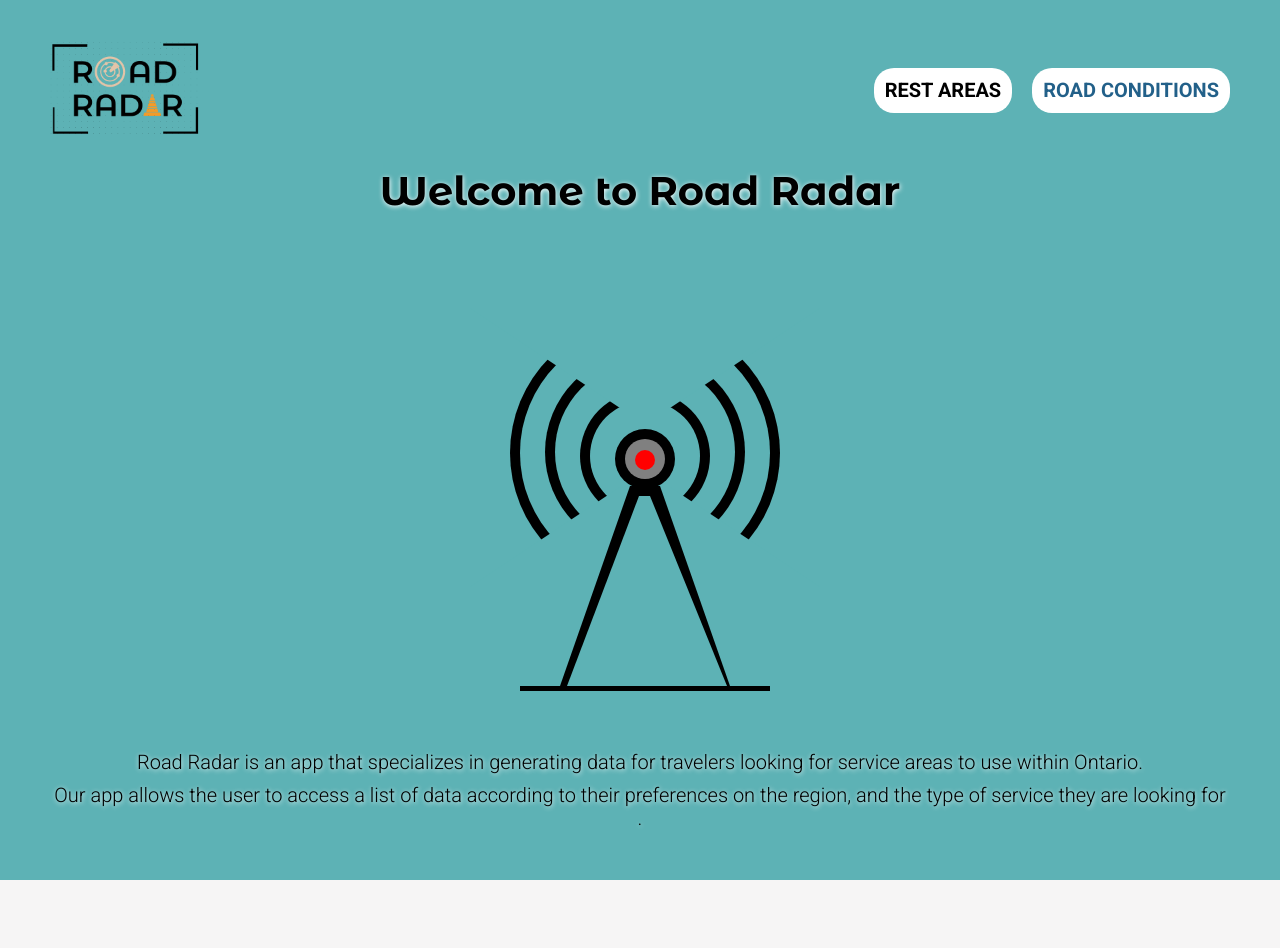
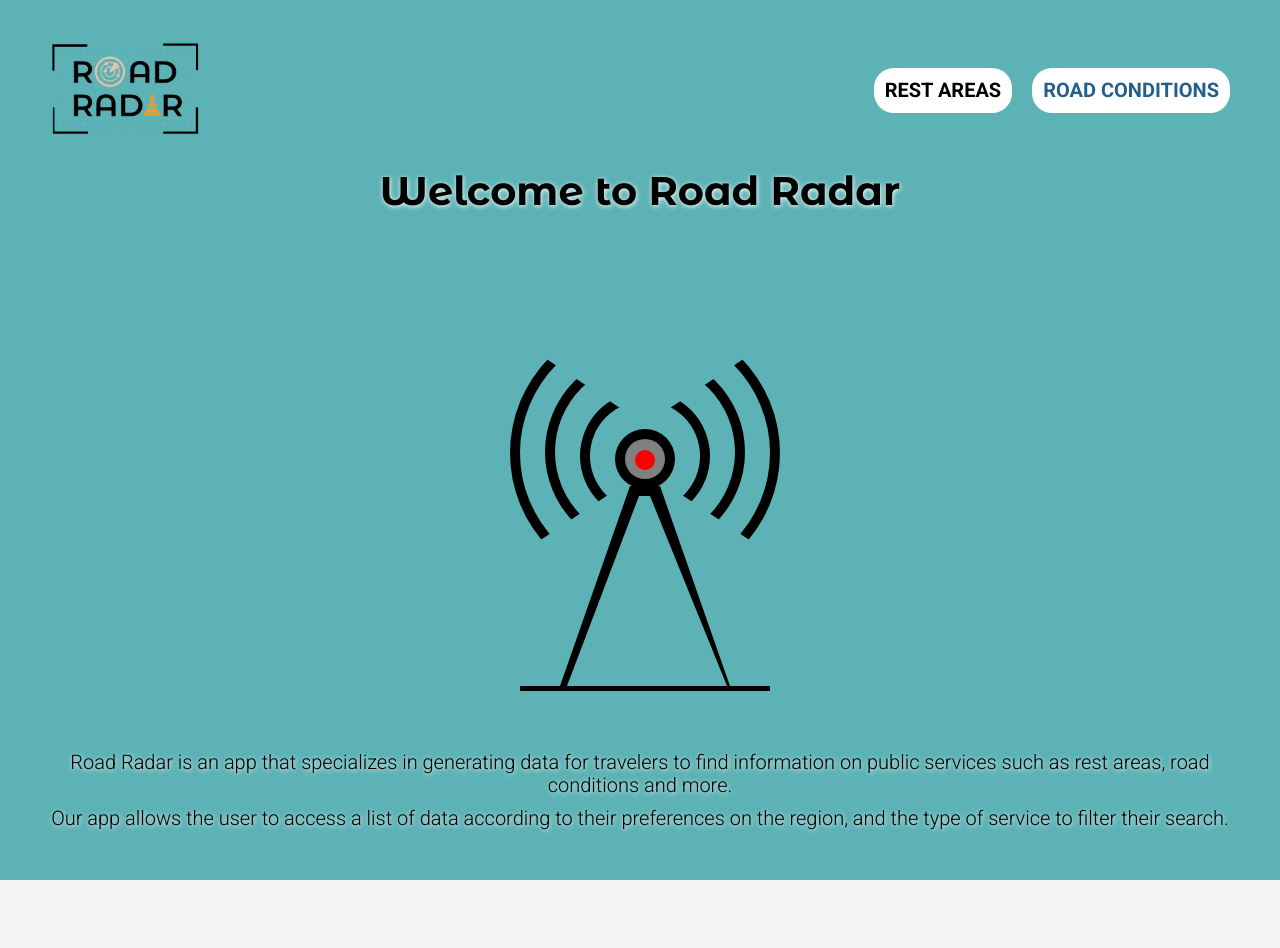
Before and after one commit to WuPaulo/christie-tran-paulo-wu-project-three, a React (Create React App) app: page / in a window 1280 px wide. Shown: the top 948 px of the page. Built offline with nearby package versions, Linux system fonts and the light colour scheme; no server answers.

Commit message:
Modified the app description in the header

```diff
--- a/src/Header.js
+++ b/src/Header.js
@@ -33,13 +33,15 @@ const Header = () => {
                     {/* App description */}
                     <div className="description-content">
                         <p>
-              Road Radar is an app that specializes in generating data for
-              travelers looking for service areas to use within Ontario.
+                            Road Radar is an app that specializes in generating
+                            data for travelers to find information on public
+                            services such as rest areas, road conditions and
+                            more.
                         </p>
                         <p>
-              Our app allows the user to access a list of data according to
-              their preferences on the region, and the type of service they are
-              looking for .
+                            Our app allows the user to access a list of data
+                            according to their preferences on the region, and
+                            the type of service to filter their search.
                         </p>
                     </div>
                 </div>
```
Lines whose indentation alone changed are shown as unchanged.
